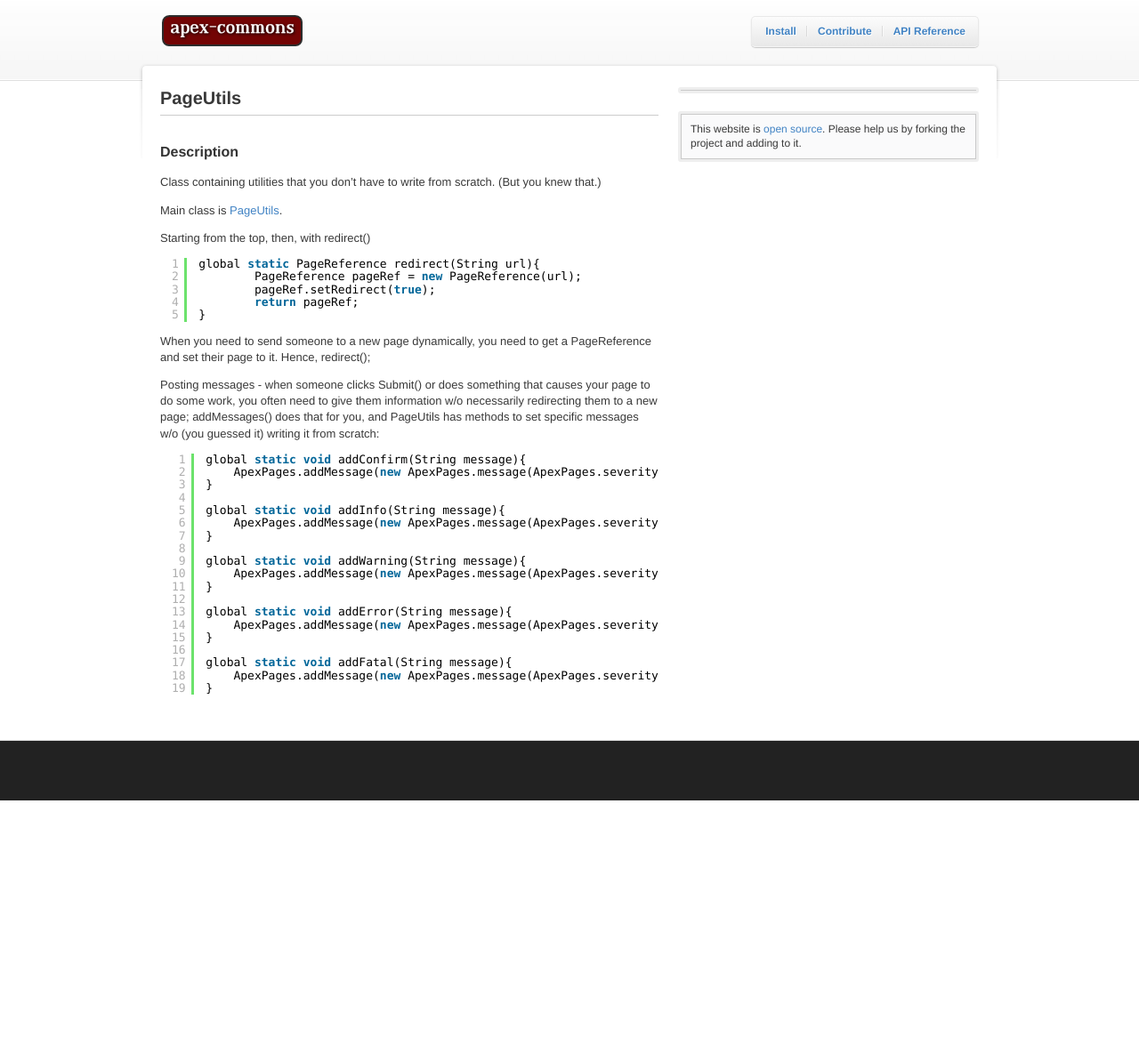
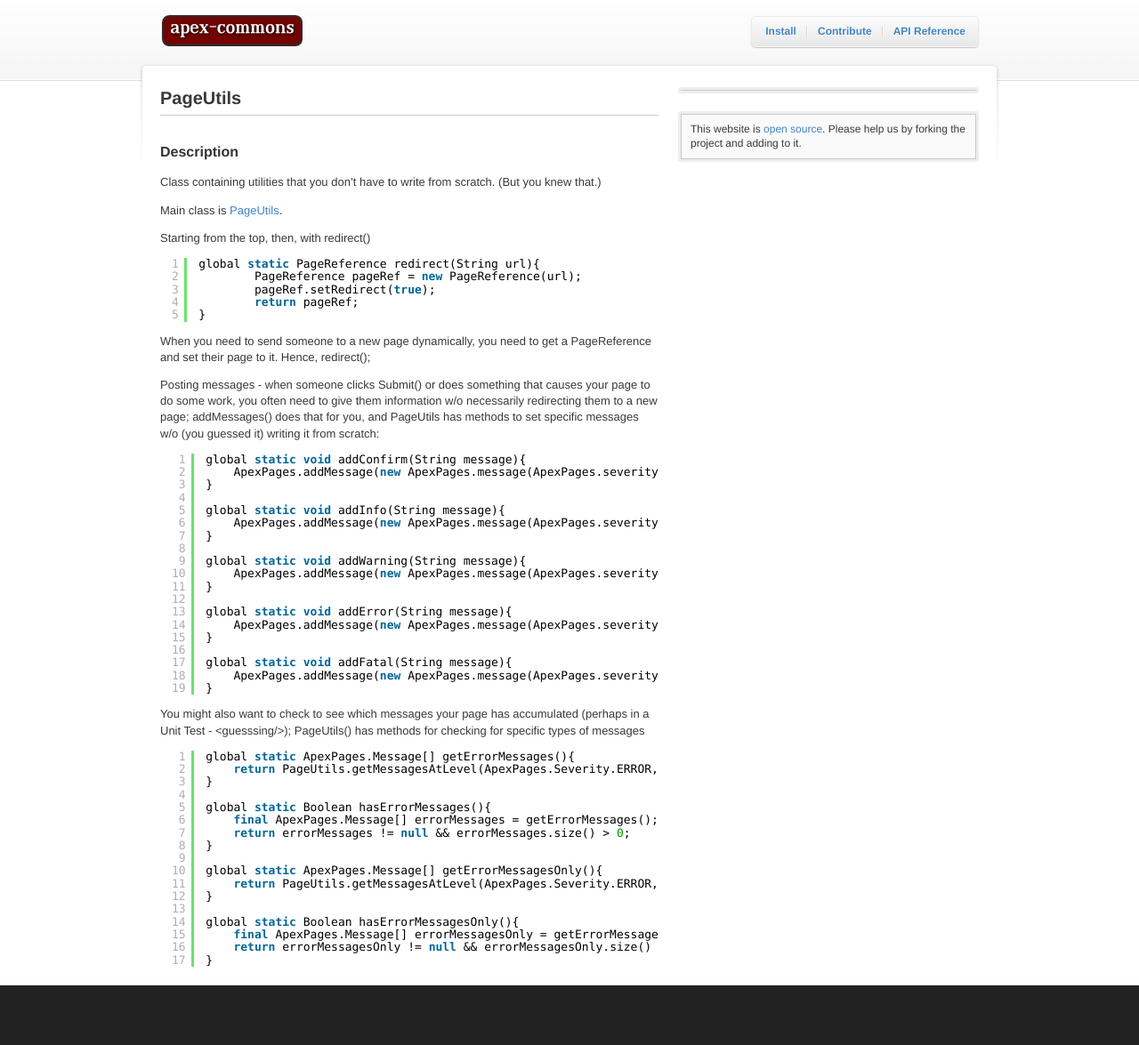
Before and after one commit to apex-commons/apex-commons.github.com, a Jekyll site: the page built from _posts/2011-05-11-pageutils.markdown, in a window 1280 px wide. Shown: the whole page at 89% size. Built offline with Jekyll 4.4.1, drawn with Linux system fonts in a browser that asks for light colours; before the commit the page ends 900 px from its top, so only the background shows below that.

Commit message:
Edited _posts/2011-05-11-pageutils.markdown via GitHub

```diff
--- a/_posts/2011-05-11-pageutils.markdown
+++ b/_posts/2011-05-11-pageutils.markdown
@@ -46,3 +46,24 @@
         ApexPages.addMessage(new ApexPages.message(ApexPages.severity.FATAL,message));
     }
 </pre>
+
+You might also want to check to see which messages your page has accumulated (perhaps in a Unit Test - &lt;guesssing/&gt;); PageUtils() has methods for checking for specific types of messages
+<pre class="brush: java">
+    global static ApexPages.Message[] getErrorMessages(){
+        return PageUtils.getMessagesAtLevel(ApexPages.Severity.ERROR, true);
+    }
+
+    global static Boolean hasErrorMessages(){
+        final ApexPages.Message[] errorMessages = getErrorMessages();
+        return errorMessages != null && errorMessages.size() > 0;
+    }
+
+    global static ApexPages.Message[] getErrorMessagesOnly(){
+        return PageUtils.getMessagesAtLevel(ApexPages.Severity.ERROR, false);
+    }
+
+    global static Boolean hasErrorMessagesOnly(){
+    	final ApexPages.Message[] errorMessagesOnly = getErrorMessagesOnly();
+        return errorMessagesOnly != null && errorMessagesOnly.size() > 0;
+    }
+</pre>
```
